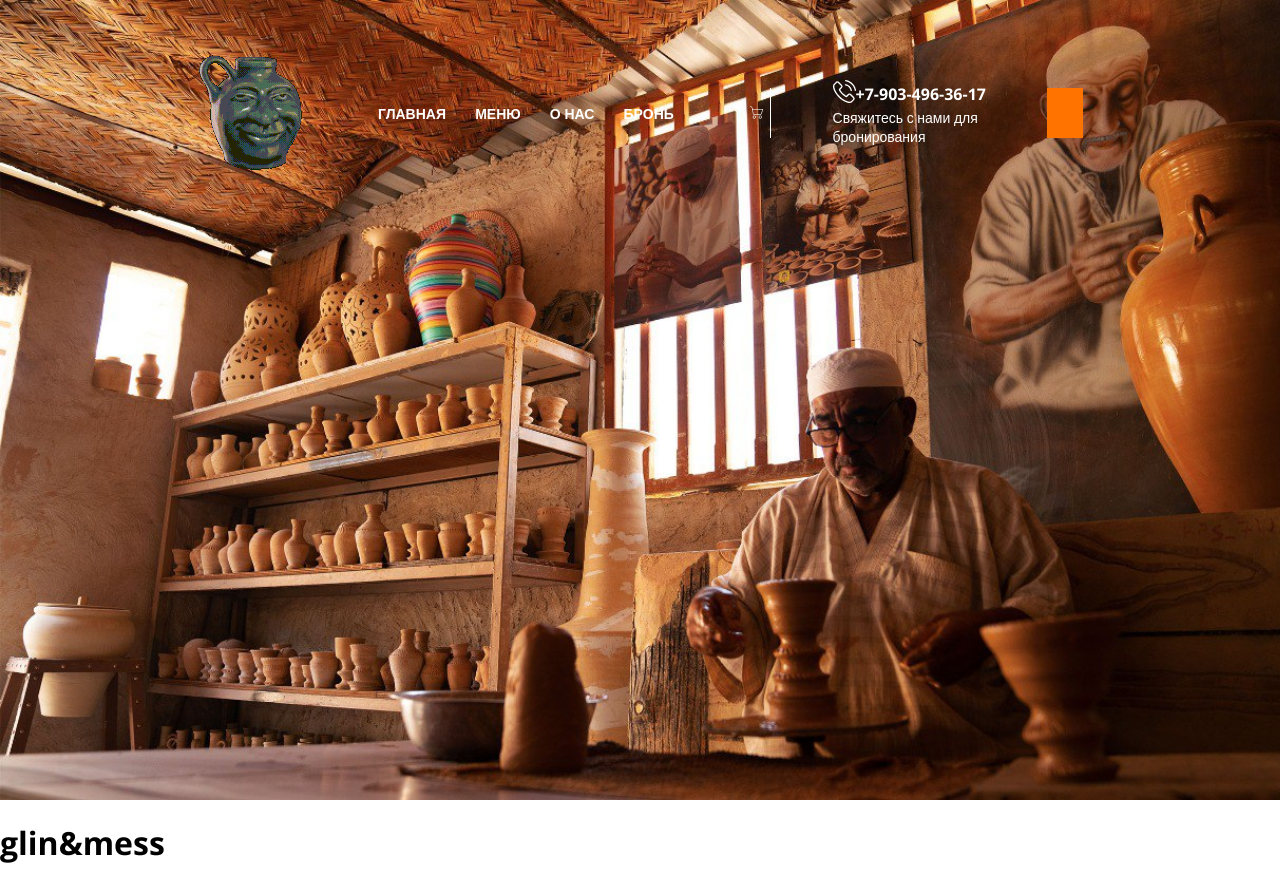
After one commit to Magma0Block/calosite, a Django app: page /about/ in a window 1280 px wide. The commit adds this page. Run offline with Django 5.2, Linux system fonts and the light colour scheme.

Commit message:
back changed, gif changed etc.

```diff
--- a/glinandmess/glinandmess/urls.py
+++ b/glinandmess/glinandmess/urls.py
@@ -17,9 +17,10 @@ Including another URLconf
 from django.contrib import admin
 from django.urls import path
 
-from project_files.views import index_page
+from project_files.views import index_page, about_page
 
 urlpatterns = [
     path('admin/', admin.site.urls),
-    path("", index_page)
+    path("", index_page),
+    path("about/", about_page)
 ]
--- a/glinandmess/project_files/static/style.css
+++ b/glinandmess/project_files/static/style.css
@@ -8,7 +8,7 @@ body {
 }
 
 .header {
-    background-image: url(source/bg.jpg);
+    background-image: url(source/background.jpg);
     height: 100vh;
     background-repeat: no-repeat;
     background-size: cover;
--- /dev/null
+++ b/glinandmess/project_files/templates/about.html
@@ -0,0 +1,6 @@
+{% extends "base/base.html" %}
+{% load static %}
+{% block content %}
+
+   <h1>glin&mess</h1>
+{% endblock content %}
--- /dev/null
+++ b/glinandmess/project_files/templates/base/base.html
@@ -0,0 +1,81 @@
+{% load static %}
+<!DOCTYPE html>
+{% load static %}
+<!DOCTYPE html>
+<html lang="en">
+<head>
+    <meta charset="UTF-8">
+    <link rel='stylesheet' href='{% static 'style.css' %}'>
+    <link rel="preconnect" href="https://fonts.googleapis.com">
+    <link rel="preconnect" href="https://fonts.gstatic.com" crossorigin>
+    <link href="https://fonts.googleapis.com/css2?family=Open+Sans:wght@300;400;500;600;700;800&display=swap"
+          rel="stylesheet">
+    <link rel="preconnect" href="https://fonts.googleapis.com">
+    <link rel="preconnect" href="https://fonts.gstatic.com" crossorigin>
+    <link href="https://fonts.googleapis.com/css2?family=Tinos:wght@400;700&display=swap" rel="stylesheet">
+    <link rel="preconnect" href="https://fonts.googleapis.com">
+    <link rel="preconnect" href="https://fonts.gstatic.com" crossorigin>
+    <link href="https://fonts.googleapis.com/css2?family=Open+Sans:ital@1&display=swap" rel="stylesheet">
+    <meta name="viewport" content="width=device-width, initial-scale=1.0">
+    <title>GLIN&MESS</title>
+</head>
+
+<body>
+<div class='header'>
+    <div class='container'>
+        <div class='header-line'>
+            <div class='header-logo'>
+                <img src="{% static '/source/logo.gif' %}" alt="logo">
+            </div>
+
+            <div class='nav'>
+                <a class='nav-item' href="/">ГЛАВНАЯ</a>
+                <a class='nav-item' href="@">МЕНЮ</a>
+                <a class='nav-item' href="/about/">О НАС</a>
+                <a class='nav-item' href="@">БРОНЬ</a>
+            </div>
+
+            <div class='cart'>
+                <a href="#">
+                    <img class='cart-img' src="../static/source/cart.png" alt="">
+                </a>
+            </div>
+
+            <div class='phone'>
+                <div class='phone-holder'>
+                    <div class='phone-img'>
+                        <img src="{% static 'source/phone.png/' %}" alt="">
+                    </div>
+
+                    <div class='number'><a class='num' href='#'>+7-903-496-36-17</a></div>
+                </div>
+
+                <div class='phone-text'>
+                    Свяжитесь с нами для <br> бронирования
+                </div>
+            </div>
+
+            <div class='btn'>
+                <a class='button' href='#'></a>
+            </div>
+
+            <div class='burger-menu'>
+
+                <button id='burger'>
+                    <img src="../static/source/burger-img.png" alt="">
+                </button>
+
+                <div id='menu' class='burger-slide disp'>
+                    <a class='nav-item block' href="@">ГЛАВНАЯ</a>
+                    <a class='nav-item block' href="@">МЕНЮ</a>
+                    <a class='nav-item block' href="@">О НАС</a>
+                    <a class='nav-item block' href="@">БРОНЬ</a>
+                </div>
+            </div>
+        </div>
+    </div>
+</div>
+{% block content %}
+{% endblock content %}
+</body>
+</html>
--- a/glinandmess/project_files/views.py
+++ b/glinandmess/project_files/views.py
@@ -6,3 +6,7 @@ def index_page(request):
     context = {}
 
     return render( request, "index.html", context)
+
+def about_page(request):
+    context = {}
+    return render( request, "about.html", context)
```
Also changed, not shown: glinandmess/project_files/templates/index.html (+4 -89 lines), glinandmess/project_files/static/source/background.jpg (added), glinandmess/project_files/static/source/logo.gif.
